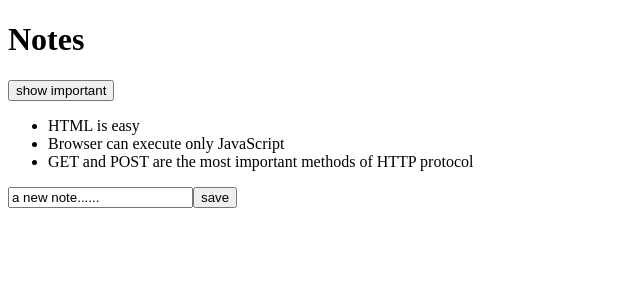
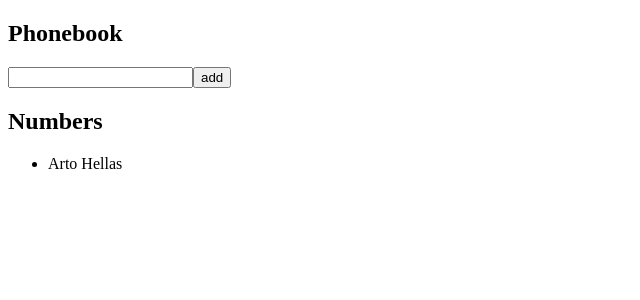
Before and after one commit to zzsealy/fullstackopen, a React (Create React App) app in the folder part1/: page / in a window 1280 px wide. Shown: the top 300 px of the page, without its empty margins (0-640 px from the left). Built offline with nearby package versions, Linux system fonts and the light colour scheme.

Commit message:
wip: practice-2.6

```diff
--- a/part1/src/App.js
+++ b/part1/src/App.js
@@ -1,51 +1,42 @@
 import { useState } from 'react'
-import Note from './components/Note'
+
+const Number = ({ person }) => {
+  return (
+    <li>{person.name}</li>
+  )
+}
+
+const App = () => {
+  const [persons, setPersons] = useState([
+    { name: 'Arto Hellas' }
+  ])
+  const [newName, setNewName] = useState('')
+
+  const handleNewName = (event) => {
+    setNewName(event.target.value)
+  }
 
 
-
-
-const App = (props) => {
-  const [notes, setNotes] = useState(props.notes)
-  const [newNote, setNewNote] = useState('a new note......')
-  const [showAll, setShowAll] = useState(true)
-
-  const addNote = (event) => {
+  const submitNewName = (event) => {
     event.preventDefault()
-    console.log('button click :>> ', event.target);
-    const noteObject = {
-      content: newNote,
-      date: new Date().toISOString(),
-      important: true,
-      id: notes.length + 1
+    const newPerson = {
+      name: newName
     }
-    setNotes(notes.concat(noteObject))
-    setNewNote('')
+    setPersons(persons.concat(newPerson))
+    setNewName('')
   }
-
-  const handleNoteChange = (event) => {
-    console.log(event.target.value)
-    setNewNote(event.target.value)  // event.target.value 指的是该元素的输入值
-  }
-
-  const notesToShow = showAll ? notes : notes.filter(note => note.important)
 
   return (
     <div>
-      <h1>Notes</h1>
-      <div>
-        <button onClick={() => setShowAll(!showAll)}>
-          show {showAll? "important": "All"}
-        </button>
-      </div>
+      <h2>Phonebook</h2>
+      <form onSubmit={submitNewName}>
+        <input value={newName} onChange={handleNewName} />
+        <button type="submit">add</button>
+      </form>
+      <h2>Numbers</h2>
       <ul>
-        {notesToShow.map(note =>
-          <Note key={note.id} note={note} />
-        )}
+        {persons.map(person => <Number key={person.name} person={person} />)}
       </ul>
-      <form onSubmit={addNote}>
-        <input value={newNote} onChange={handleNoteChange}/>
-        <button type='submit'>save</button>
-      </form>
     </div>
   )
 }
```
